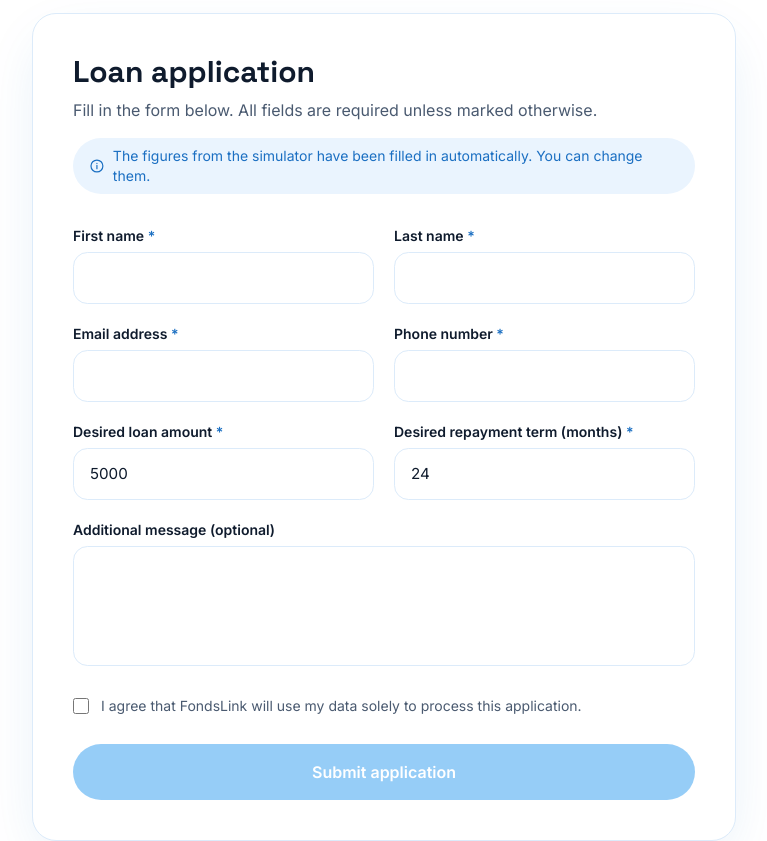
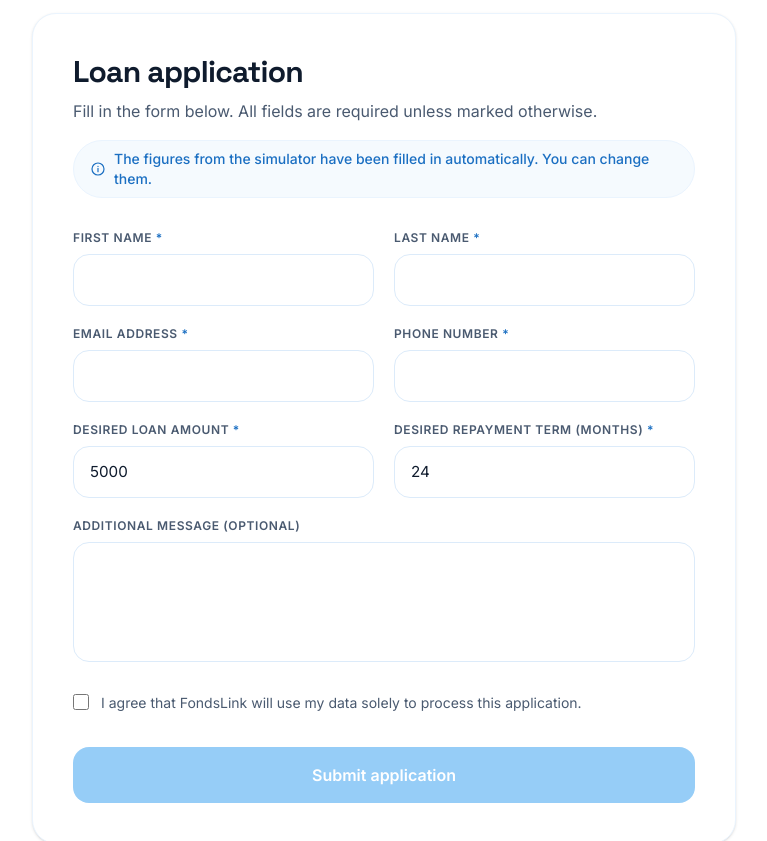
Before and after one commit to lfdweb123-sys/hiterkredit, a Next.js app: page /en/apply in a window 1280 px wide. Shown: the part 420-1261 px from the top of the page, without its empty margins (256-1023 px from the left). Built offline with nearby package versions, Linux system fonts and the light colour scheme.

Commit message:
Refactor ApplyForm styles and layout
Updated styles and structure of the ApplyForm component to enhance visual consistency and user experience. Adjusted button, input, and layout styles for improved responsiveness and aesthetics.

```diff
--- a/app/[locale]/components/ApplyForm.tsx
+++ b/app/[locale]/components/ApplyForm.tsx
@@ -47,30 +47,37 @@ export default function ApplyForm() {
 
   if (status === 'success') {
     return (
-      <div className="rounded-3xl bg-[var(--color-sky-pale)] border border-[var(--color-line)] p-10 text-center">
-        <div className="mx-auto w-14 h-14 rounded-full bg-[var(--color-success)] flex items-center justify-center mb-4">
-          <svg width="26" height="26" viewBox="0 0 24 24" fill="none">
+      <div className="rounded-3xl bg-[var(--color-sky-mist)]/30 border border-[var(--color-sky-pale)] p-10 text-center shadow-sm transition-all duration-300">
+        <div className="mx-auto w-16 h-16 rounded-full bg-[var(--color-success)] flex items-center justify-center mb-5 shadow-sm">
+          <svg width="28" height="28" viewBox="0 0 24 24" fill="none">
             <path d="M5 13L9 17L19 7" stroke="white" strokeWidth="2.5" strokeLinecap="round" strokeLinejoin="round" />
           </svg>
         </div>
-        <h2 className="font-display text-2xl font-bold text-[var(--color-ink)]">{t('successTitle')}</h2>
-        <p className="mt-2 text-[var(--color-ink-soft)]">{t('successText')}</p>
-        <p className="mt-3 text-sm text-[var(--color-sky-deep)] font-medium">{t('successContractNote')}</p>
+        <h2 className="font-display text-2xl md:text-3xl font-bold text-[var(--color-ink)]">{t('successTitle')}</h2>
+        <p className="mt-3 text-[var(--color-ink-soft)] leading-relaxed max-w-lg mx-auto">{t('successText')}</p>
+        <p className="mt-4 text-sm text-[var(--color-sky-deep)] font-semibold">{t('successContractNote')}</p>
       </div>
     );
   }
 
   return (
-    <form onSubmit={handleSubmit} className="bg-white rounded-3xl border border-[var(--color-line)] shadow-[0_20px_60px_-15px_rgba(27,111,194,0.15)] p-6 md:p-10">
-      <h2 className="font-display text-2xl md:text-3xl font-bold text-[var(--color-ink)]">{t('title')}</h2>
-      <p className="mt-2 text-[var(--color-ink-soft)]">{t('subtitle')}</p>
-      <p className="mt-4 inline-flex items-center gap-2 text-sm text-[var(--color-sky-deep)] bg-[var(--color-sky-pale)] px-4 py-2 rounded-full">
-        <svg width="16" height="16" viewBox="0 0 24 24" fill="none">
-          <circle cx="12" cy="12" r="9" stroke="currentColor" strokeWidth="1.8" />
-          <path d="M12 11V16M12 8V8.1" stroke="currentColor" strokeWidth="1.8" strokeLinecap="round" />
-        </svg>
-        {t('prefilled')}
-      </p>
+    <form
+      onSubmit={handleSubmit}
+      className="bg-white rounded-3xl border border-[var(--color-sky-pale)] shadow-sm hover:shadow-md p-6 md:p-10 transition-all duration-300"
+    >
+      <div className="text-center md:text-left">
+        <h2 className="font-display text-2xl md:text-3xl font-bold text-[var(--color-ink)] tracking-tight">
+          {t('title')}
+        </h2>
+        <p className="mt-2 text-[var(--color-ink-soft)] leading-relaxed">{t('subtitle')}</p>
+        <div className="mt-4 inline-flex items-center gap-2 text-xs md:text-sm font-medium text-[var(--color-sky-deep)] bg-[var(--color-sky-mist)] border border-[var(--color-sky-pale)] px-4 py-2 rounded-full">
+          <svg width="16" height="16" viewBox="0 0 24 24" fill="none" className="shrink-0">
+            <circle cx="12" cy="12" r="9" stroke="currentColor" strokeWidth="1.8" />
+            <path d="M12 11V16M12 8V8.1" stroke="currentColor" strokeWidth="1.8" strokeLinecap="round" />
+          </svg>
+          <span>{t('prefilled')}</span>
+        </div>
+      </div>
 
       <div className="mt-8 grid grid-cols-1 md:grid-cols-2 gap-5">
         <Field label={t('firstName')} required>
@@ -115,25 +122,34 @@ export default function ApplyForm() {
         </Field>
       </div>
 
-      <label className="mt-6 flex items-start gap-3 text-sm text-[var(--color-ink-soft)] cursor-pointer">
+      <label className="mt-6 flex items-start gap-3 text-sm text-[var(--color-ink-soft)] cursor-pointer select-none group">
         <input
           type="checkbox"
           required
           checked={consent}
           onChange={(e) => setConsent(e.target.checked)}
-          className="mt-0.5 w-4 h-4 accent-[var(--color-sky-deep)]"
+          className="mt-0.5 w-4 h-4 rounded border-[var(--color-line)] accent-[var(--color-sky-deep)] cursor-pointer"
         />
-        {t('consent')}
+        <span className="group-hover:text-[var(--color-ink)] transition-colors leading-relaxed">
+          {t('consent')}
+        </span>
       </label>
 
       {status === 'error' && (
-        <p className="mt-4 text-sm text-red-600 bg-red-50 px-4 py-3 rounded-xl">{t('errorText')}</p>
+        <div className="mt-4 text-sm text-red-600 bg-red-50 border border-red-100 px-4 py-3 rounded-2xl flex items-center gap-2">
+          <svg width="18" height="18" viewBox="0 0 24 24" fill="none" className="shrink-0">
+            <circle cx="12" cy="12" r="9" stroke="currentColor" strokeWidth="1.8" />
+            <line x1="12" y1="8" x2="12" y2="12" stroke="currentColor" strokeWidth="1.8" strokeLinecap="round" />
+            <circle cx="12" cy="16" r="1" fill="currentColor" />
+          </svg>
+          <span>{t('errorText')}</span>
+        </div>
       )}
 
       <button
         type="submit"
         disabled={status === 'submitting' || !consent}
-        className="mt-7 w-full rounded-full bg-[var(--color-sky)] text-white font-semibold py-4 hover:bg-[var(--color-sky-deep)] transition-colors disabled:opacity-50 disabled:cursor-not-allowed focus-ring"
+        className="relative overflow-hidden mt-8 w-full rounded-2xl bg-[var(--color-sky)] text-white font-semibold py-4 hover:bg-[var(--color-sky-deep)] hover:shadow-lg hover:-translate-y-0.5 active:translate-y-0 transition-all duration-200 disabled:opacity-50 disabled:cursor-not-allowed disabled:hover:translate-y-0 disabled:hover:shadow-none focus-ring"
       >
         {status === 'submitting' ? t('submitting') : t('submit')}
       </button>
@@ -142,17 +158,21 @@ export default function ApplyForm() {
         .input {
           width: 100%;
           border: 1px solid var(--color-line);
-          border-radius: 0.9rem;
+          border-radius: 1rem;
           padding: 0.85rem 1rem;
           font-size: 0.95rem;
           color: var(--color-ink);
-          background: white;
-          transition: border-color 0.15s ease;
+          background: var(--color-sky-mist)/20;
+          transition: all 0.2s ease;
+        }
+        .input:hover {
+          border-color: var(--color-sky-pale);
         }
         .input:focus {
           outline: none;
+          background: white;
           border-color: var(--color-sky-deep);
-          box-shadow: 0 0 0 3px rgba(27, 111, 194, 0.15);
+          box-shadow: 0 0 0 4px rgba(27, 111, 194, 0.12);
         }
       `}</style>
     </form>
@@ -162,7 +182,7 @@ export default function ApplyForm() {
 function Field({ label, required, children }: { label: string; required?: boolean; children: React.ReactNode }) {
   return (
     <div>
-      <label className="block text-sm font-semibold text-[var(--color-ink)] mb-1.5">
+      <label className="block text-xs font-semibold uppercase tracking-wider text-[var(--color-ink-soft)] mb-2">
         {label} {required && <span className="text-[var(--color-sky-deep)]">*</span>}
       </label>
       {children}
```
